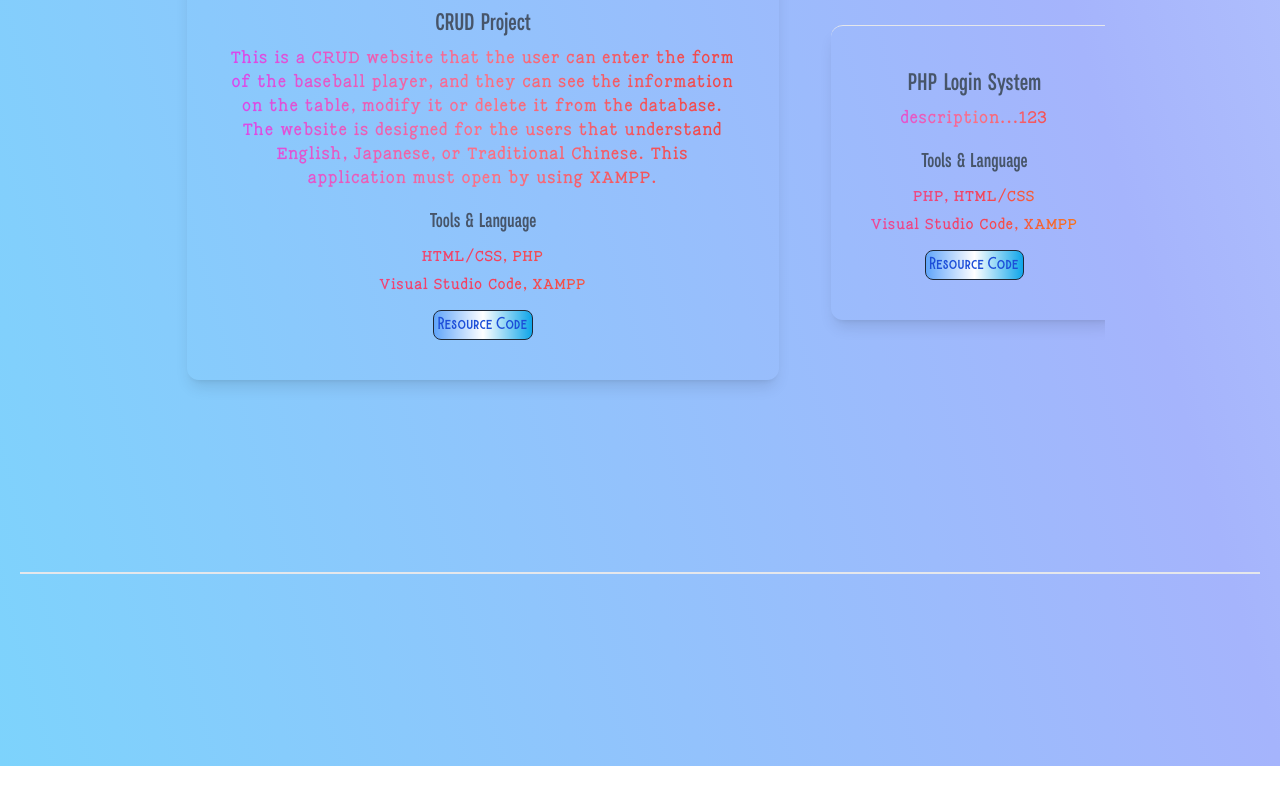
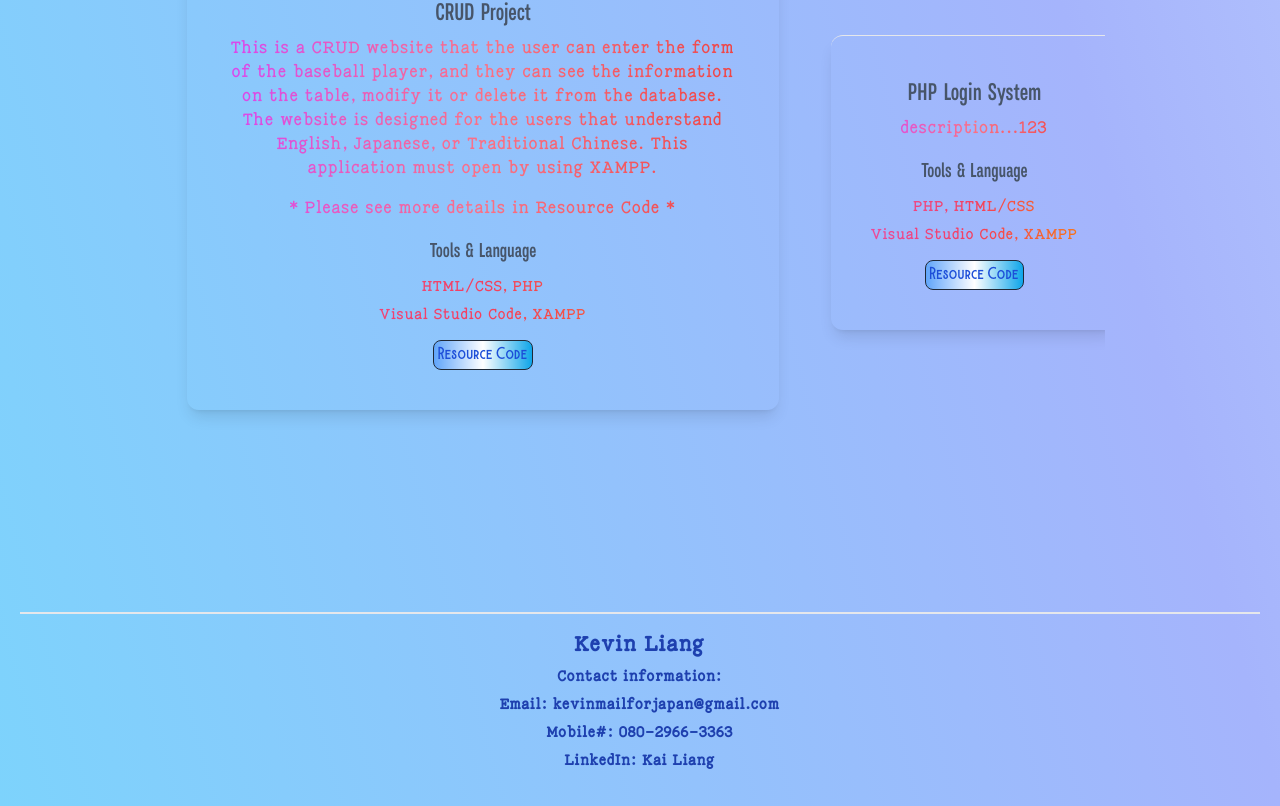
Before and after one commit to Kl0y2u2n8a/my-portfolio, a Next.js app: page / in a window 1280 px wide. Shown: the part 3868-4674 px from the top of the page. Before the commit the page ends 4634 px from the top, so only its background shows below. Built offline with nearby package versions, Linux system fonts and the light colour scheme.

Commit message:
modified project card

```diff
--- a/pages/components/projects.js
+++ b/pages/components/projects.js
@@ -1,5 +1,4 @@
 import React, { useState, useRef } from 'react';
-import { FaAnglesLeft, FaAnglesRight } from "react-icons/fa6";
 
 
 function MyProject(props, projectRef) {
@@ -27,59 +26,76 @@ function MyProject(props, projectRef) {
 
 
     return (
-        <section className="min-h-screen mx-auto justify-center scroll-smooth" ref={projectRef}>
-            <h2 className="text-center text-5xl md:text-6xl font-newWalt dark:text-white">Projects</h2>
+        <section className="min-h-screen mx-auto mb-5 justify-center scroll-smooth" ref={projectRef}>
+
+            <h2 className="text-center text-5xl md:text-6xl font-newWalt mb-5 dark:text-white">Projects</h2>
             <div className="flex md:grid md:grid-cols-1 md:min-h-screen ">
-                {/* <button onClick={() => { handleScroll("left") }} className="invisible md:visible md:w-1/2 md:h-10/12 ml-auto"><FaAnglesLeft className="m-auto text-gray-500" /></button> */}
 
-                <div ref={contentRef} className="md:flex h-auto md:w-9/12 md:gap-5 mx-auto lg:gap-10 overflow-x-scroll snap-x snap-mandatory scrollbar-hide">
+                <div ref={contentRef} className="md:flex h-auto md:w-9/12 pb-5 md:gap-5 mx-auto lg:gap-10 overflow-x-scroll snap-x snap-mandatory scrollbar-hide">
 
                     <div className="ml-3 border-t border-gray-200 text-center min-w-fit md:h-auto shadow-lg p-10 rounded-xl mx-auto my-auto snap-center snap-always dark:border-white dark:shadow-gray-500 hover:shadow-neutral-200 dark:hover:shadow-gray-400">
+
                         <h3 className="text-2xl font-salma text-slate-600 md:text-xl lg:text-2xl dark:text-neutral-300">CRUD Project</h3>
+
                         <p className="md:max-w-lg py-2 font-rony9 bg-gradient-to-r from-fuchsia-500 dark:from-sky-400 via-rose-400 dark:via-indigo-100 to-red-500 dark:to-red-400  bg-clip-text text-transparent">
                             This is a CRUD website that the user can enter the form of the baseball player, and they can see the information on the table, modify it or delete it from the database.
                             The website is designed for the users that understand English, Japanese, or Traditional Chinese.
                             This application must open by using XAMPP.</p>
+                        <p className="md:max-w-lg py-2 font-rony9 bg-gradient-to-r from-fuchsia-500 dark:from-sky-400 via-rose-400 dark:via-indigo-100 to-red-500 dark:to-red-400  bg-clip-text text-transparent">* Please see more details in Resource Code *</p>
+
                         <h4 className="py-2 font-salma text-slate-600 dark:text-neutral-200 text-base md:text-lg lg:text-xl ">Tools & Language</h4>
                         <p className="text-sm bg-gradient-to-r from-pink-500 via-rose-500 to-orange-500 bg-clip-text text-transparent py-1 font-rony9">HTML/CSS, PHP</p>
                         <p className="text-sm bg-gradient-to-r from-pink-500 via-rose-500 to-orange-500 bg-clip-text text-transparent py-1 font-rony9">Visual Studio Code, XAMPP</p>
+
                         <button className="mt-3 rounded-lg border border-gray-800 p-1 text-sm text-blue-700 font-burtons bg-gradient-to-r from-blue-400 via-white to-sky-500 hover:from-sky-500 hover:via-white hover:to-blue-400 hover:text-violet-500 dark:from-blue-600 dark:to-sky-600 dark:text-white dark:hover:from-sky-600 dark:hover:via-gray-400 dark:hover:to-blue-600"><a href="https://github.com/Kl0y2u2n8a/CRUDproject?tab=readme-ov-file" target="_blank">Resource Code</a>
                         </button>
+
                     </div>
 
                     <div className="ml-3 border-t border-gray-200 text-center min-w-fit md:h-auto shadow-lg p-10 rounded-xl mx-auto my-auto snap-center snap-always dark:border-white dark:shadow-gray-500 hover:shadow-neutral-200 dark:hover:shadow-gray-400">
+
                         <h3 className="text-2xl font-salma text-slate-600 md:text-xl lg:text-2xl dark:text-neutral-200">PHP Login System</h3>
                         <p className="md:max-w-lg py-2 font-rony9 bg-gradient-to-r from-fuchsia-500 dark:from-sky-400 via-rose-400 dark:via-indigo-100 to-red-500 dark:to-red-400  bg-clip-text text-transparent">description...123</p>
+
                         <h4 className="py-2 font-salma text-slate-600 dark:text-neutral-200 text-base md:text-lg lg:text-xl ">Tools & Language</h4>
                         <p className="text-sm bg-gradient-to-r from-pink-500 via-rose-500 to-orange-500 bg-clip-text text-transparent py-1 font-rony9">PHP, HTML/CSS</p>
                         <p className="text-sm bg-gradient-to-r from-pink-500 via-rose-500 to-orange-500 bg-clip-text text-transparent py-1 font-rony9">Visual Studio Code, XAMPP</p>
+
                         <button className="mt-3 rounded-lg border border-gray-800 p-1 text-sm text-blue-700 font-burtons bg-gradient-to-r from-blue-400 via-white to-sky-500 hover:from-sky-500 hover:via-white hover:to-blue-400 hover:text-violet-500 dark:from-blue-600 dark:to-sky-600 dark:text-white dark:hover:from-sky-600 dark:hover:via-gray-400 dark:hover:to-blue-600"><a href="" target="_blank">Resource Code</a>
                         </button>
+
                     </div>
 
                     <div className="ml-3 border-t border-gray-200 text-center min-w-fit md:h-auto shadow-lg p-10 rounded-xl mx-auto my-auto snap-center snap-always dark:border-white dark:shadow-gray-500 hover:shadow-neutral-200 dark:hover:shadow-gray-400">
+
                         <h3 className="text-2xl font-salma text-slate-600 md:text-xl lg:text-2xl dark:text-neutral-200">TV screen Mini Project</h3>
                         <p className="md:max-w-lg py-2 font-rony9 bg-gradient-to-r from-fuchsia-500 dark:from-sky-400 via-rose-400 dark:via-indigo-100 to-red-500 dark:to-red-400  bg-clip-text text-transparent">description...123</p>
+
                         <h4 className="py-2 font-salma text-slate-600 dark:text-neutral-200 text-base md:text-lg lg:text-xl ">Tools & Language</h4>
                         <p className="text-sm bg-gradient-to-r from-pink-500 via-rose-500 to-orange-500 bg-clip-text text-transparent py-1 font-rony9">Visual Studio Code</p>
                         <p className="text-sm bg-gradient-to-r from-pink-500 via-rose-500 to-orange-500 bg-clip-text text-transparent py-1 font-rony9">HTML/CSS</p>
+
                         <button className="mt-3 rounded-lg border border-gray-800 p-1 text-sm text-blue-700 font-burtons bg-gradient-to-r from-blue-400 via-white to-sky-500 hover:from-sky-500 hover:via-white hover:to-blue-400 hover:text-violet-500 dark:from-blue-600 dark:to-sky-600 dark:text-white dark:hover:from-sky-600 dark:hover:via-gray-400 dark:hover:to-blue-600"><a href="" target="_blank">Resource Code</a>
                         </button>
 
                     </div>
 
                     <div className="mr-3 border-t border-gray-200 text-center min-w-fit md:h-auto shadow-lg p-10 rounded-xl mx-auto my-auto snap-center snap-always dark:border-white dark:shadow-gray-500 hover:shadow-neutral-200 dark:hover:shadow-gray-400">
+
                         <h3 className="text-2xl font-salma text-slate-600 md:text-xl lg:text-2xl dark:text-neutral-200">Guess Password Game</h3>
                         <p className="md:max-w-lg py-2 font-rony9 bg-gradient-to-r from-fuchsia-500 dark:from-sky-400 via-rose-400 dark:via-indigo-100 to-red-500 dark:to-red-400  bg-clip-text text-transparent">description...123</p>
+
                         <h4 className="py-2 font-salma text-slate-600 dark:text-neutral-200 text-base md:text-lg lg:text-xl ">Tools & Language</h4>
                         <p className="text-sm bg-gradient-to-r from-pink-500 via-rose-500 to-orange-500 bg-clip-text text-transparent py-1 font-rony9">Visual Studio Code</p>
                         <p className="text-sm bg-gradient-to-r from-pink-500 via-rose-500 to-orange-500 bg-clip-text text-transparent py-1 font-rony9">JavaScript, HTML/CSS</p>
+
                         <button className="mt-3 rounded-lg border border-gray-800 p-1 text-sm text-blue-700 font-burtons bg-gradient-to-r from-blue-400 via-white to-sky-500 hover:from-sky-500 hover:via-white hover:to-blue-400 hover:text-violet-500 dark:from-blue-600 dark:to-sky-600 dark:text-white dark:hover:from-sky-600 dark:hover:via-gray-400 dark:hover:to-blue-600"><a href="" target="_blank">Resource Code</a>
                         </button>
+
                     </div>
 
                 </div>
-                {/* <button onClick={() => { handleScroll("right") }} className="invisible md:visible md:w-1/2 md:h-2/3 mr-auto"><FaAnglesRight className="m-auto text-gray-500" /></button> */}
+
             </div>
 
         </section>
--- a/pages/index.js
+++ b/pages/index.js
@@ -156,7 +156,7 @@ export default function Home() {
         <MyProject ref={projectRef} />
 
         <footer>
-          <div className="font-rony9 pb-8 text-sm border-t-2 p-auto pt-3 text-center font-extrabold text-blue-800 dark:text-sky-400 bg-clip-text text-transparent">
+          <div className="font-rony9 pb-8 text-sm border-t-2 p-auto pt-3 text-center font-extrabold text-blue-800 dark:text-sky-400 ">
             <h1 className="p-1 text-xl">Kevin Liang</h1>
             <p className="p-1">Contact information:</p>
             <p className="p-1">Email: kevinmailforjapan@gmail.com</p>
```
Also changed, not shown: public/images/crud.PNG (added).
